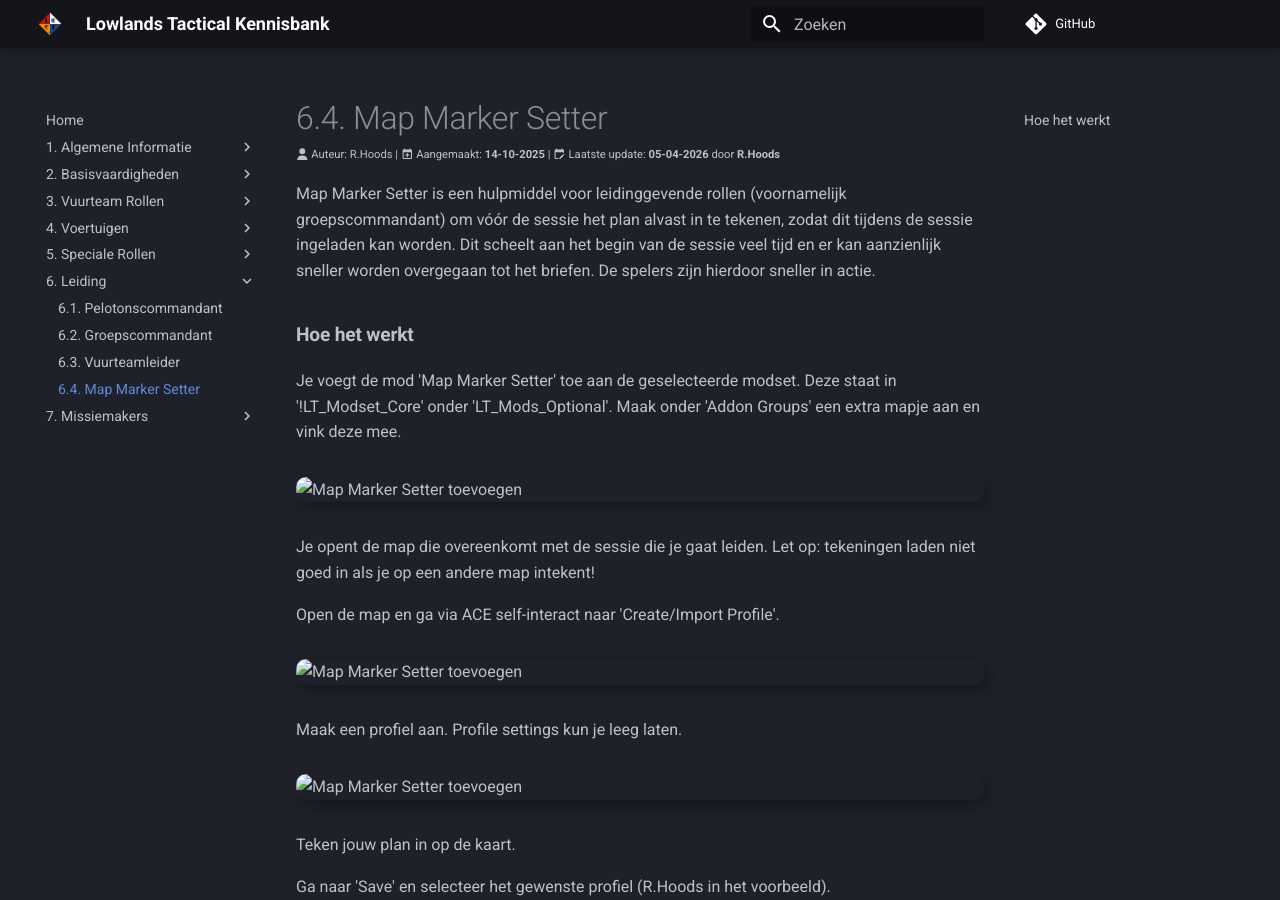
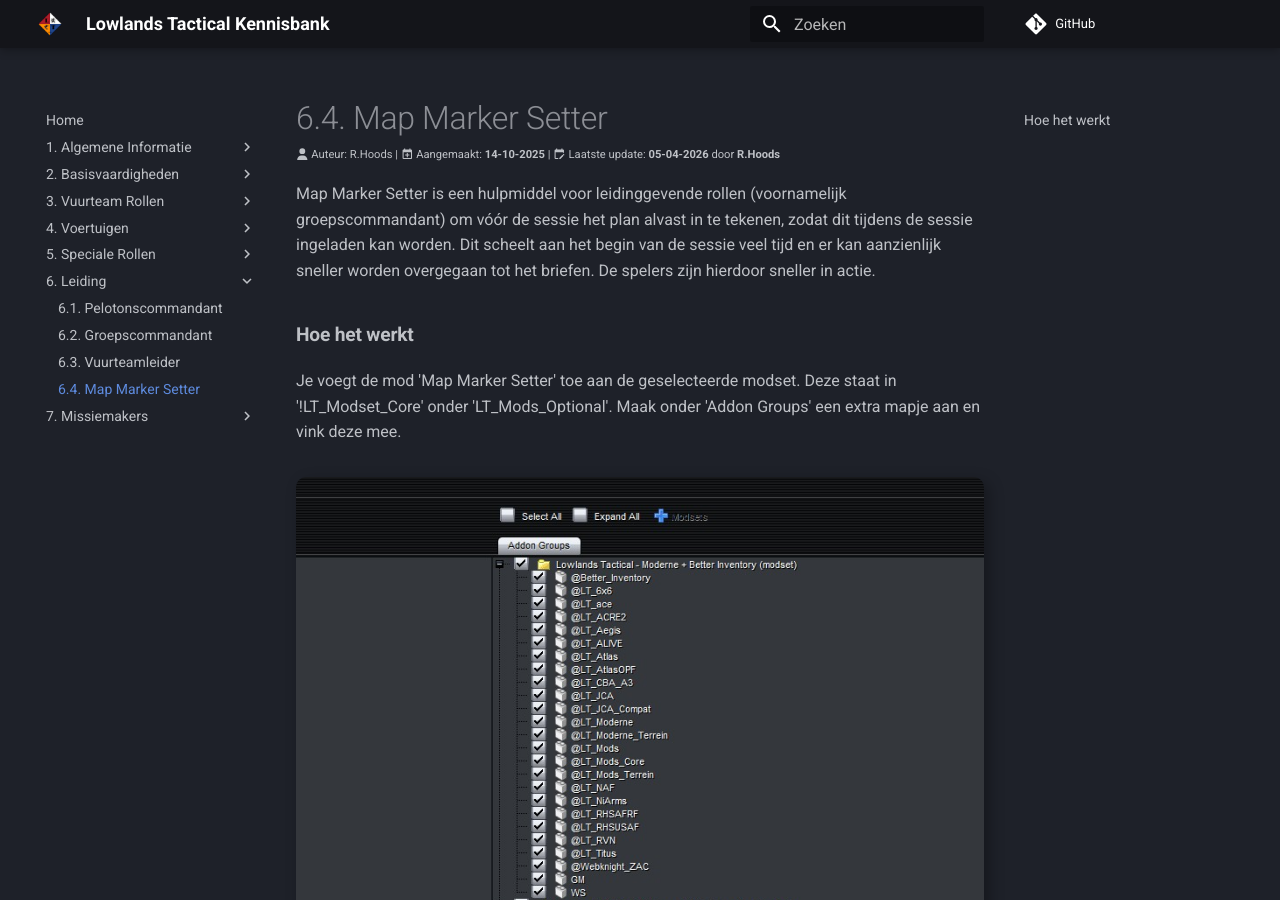
Before and after one commit to Lowlands-Tactical/LT-Wiki, an MkDocs documentation site: the page built from docs/6_leiding/6_4_ms.md, in a window 1280 px wide and 900 px high. Built offline with MkDocs 1.6.1 and Material for MkDocs 9.7.7, drawn with Linux system fonts in a browser that asks for light colours; comment, search, counter and statistics services are not loaded.

Commit message:
typo en afbeeldingen fix

```diff
--- a/docs/6_leiding/6_4_ms.md
+++ b/docs/6_leiding/6_4_ms.md
@@ -13,32 +13,32 @@
 ## Hoe het werkt
 Je voegt de mod 'Map Marker Setter' toe aan de geselecteerde modset. Deze staat in '!LT_Modset_Core' onder 'LT_Mods_Optional'. Maak onder 'Addon Groups' een extra mapje aan en vink deze mee.
 
-![Map Marker Setter toevoegen](img/6_3_ms/img0.jpg)
+![Map Marker Setter toevoegen](img/6_4_ms/img0.jpg)
 
 Je opent de map die overeenkomt met de sessie die je gaat leiden. Let op: tekeningen laden niet goed in als je op een andere map intekent!
 
 Open de map en ga via ACE self-interact naar 'Create/Import Profile'.
 
-![Map Marker Setter toevoegen](img/6_3_ms/img1.jpg)
+![Map Marker Setter toevoegen](img/6_4_ms/img1.jpg)
 
 Maak een profiel aan. Profile settings kun je leeg laten.
 
-![Map Marker Setter toevoegen](img/6_3_ms/img2.jpg)
+![Map Marker Setter toevoegen](img/6_4_ms/img2.jpg)
 
 Teken jouw plan in op de kaart.
 
 Ga naar 'Save' en selecteer het gewenste profiel (R.Hoods in het voorbeeld).
 
-![Map Marker Setter toevoegen](img/6_3_ms/img3.jpg)
+![Map Marker Setter toevoegen](img/6_4_ms/img3.jpg)
 
 Wacht nu tot het vrijdag is. Slot met elkaar en laadt de missie door.
 
 Klik aan het begin van de sessie op 'Load' en selecteer het gewenste profiel (R.Hoods in het voorbeeld).
 
-![Map Marker Setter toevoegen](img/6_3_ms/img4.jpg)
+![Map Marker Setter toevoegen](img/6_4_ms/img4.jpg)
 
 Jouw eerder gemaakte tekeningen worden nu ingeladen.
 
-![Map Marker Setter toevoegen](img/6_3_ms/img5.jpg)
+![Map Marker Setter toevoegen](img/6_4_ms/img5.jpg)
 
 Aanvullend: Je kunt meerdere profielen/tekeningen voorbereiden. 'Undo' werkt alleen voor de laatst geselecteerde tekening. Een profiel weer verwijderen spreekt voor zich.
```
Also changed, not shown: docs/2_basisvaardigheden/2_8_optreden_verstedelijkt_gebied.md (+1 -1 lines).
